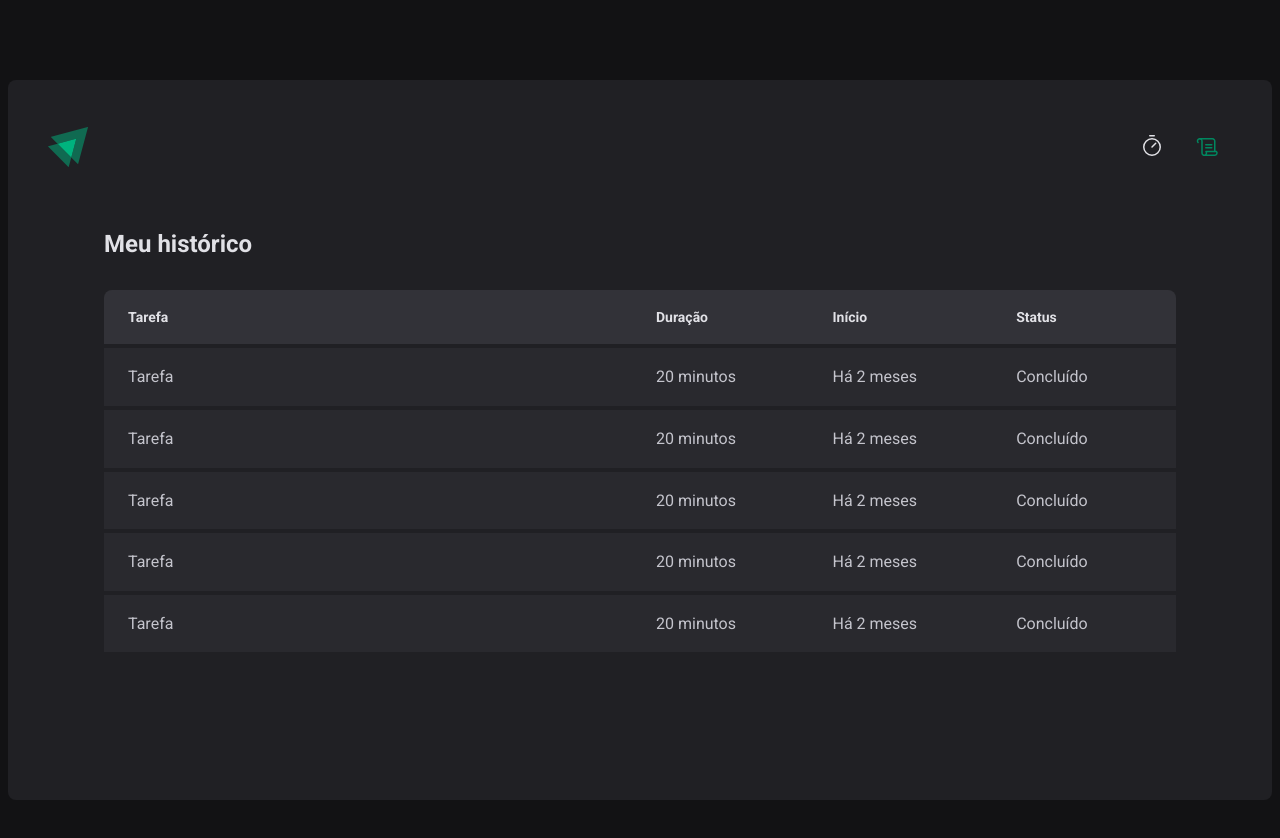
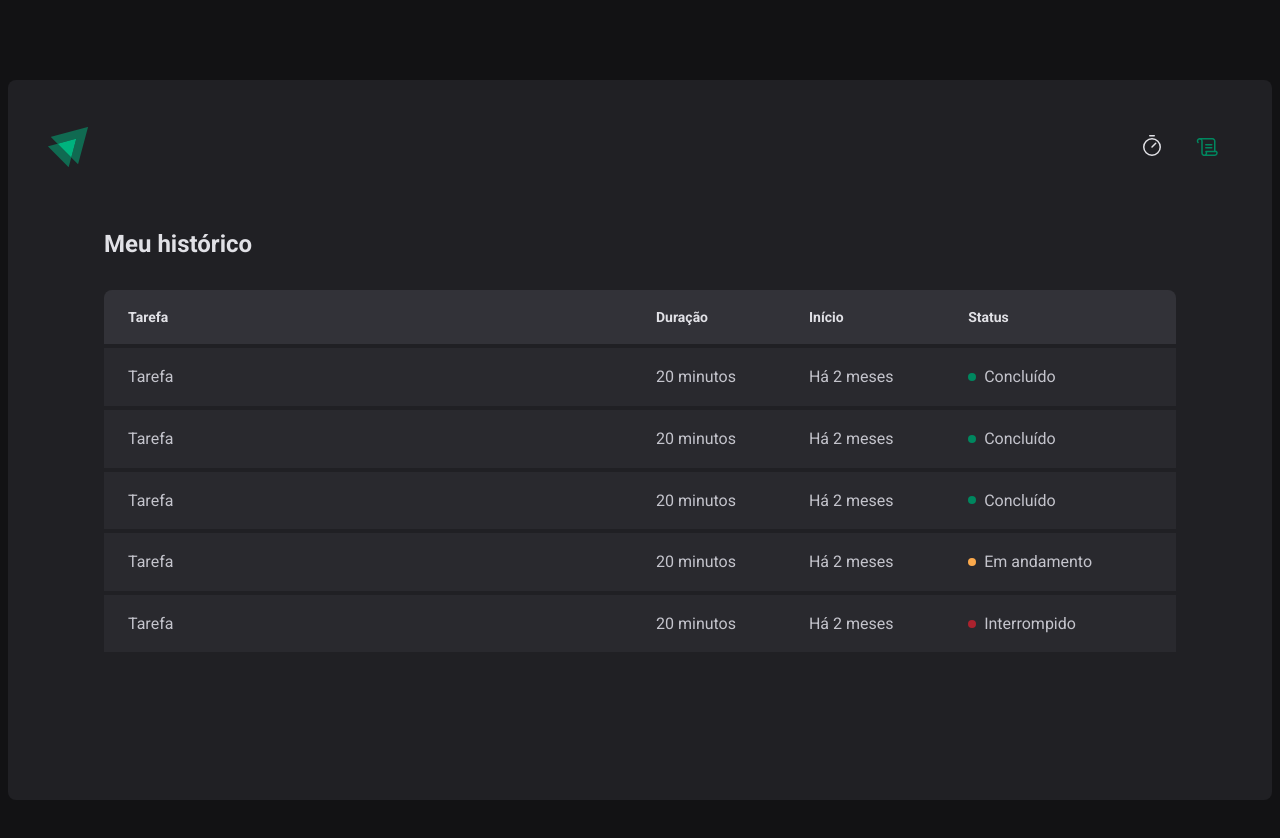
Before and after one commit to J-Breno/reactJs_rocketseat, a React (Vite) app in the folder projetos/02-ignite-timer/: page /history in a window 1280 px wide. Shown: the top 838 px of the page. Built offline with nearby package versions, Linux system fonts and the light colour scheme.

Commit message:
Componente - Status

```diff
--- a/projetos/02-ignite-timer/src/pages/History/index.tsx
+++ b/projetos/02-ignite-timer/src/pages/History/index.tsx
@@ -1,4 +1,4 @@
-import { HistoryContainer, HistoryList } from "./styles";
+import { HistoryContainer, HistoryList, Status } from "./styles";
 
 export function History() {
   return (
@@ -20,31 +20,41 @@
                 <td>Tarefa</td>
                 <td>20 minutos</td>
                 <td>Há 2 meses</td>
-                <td>Concluído</td>
+                <td>
+                  <Status statusColor="green">Concluído</Status>
+                </td>
               </tr>
               <tr>
                 <td>Tarefa</td>
                 <td>20 minutos</td>
                 <td>Há 2 meses</td>
-                <td>Concluído</td>
+                <td>
+                  <Status statusColor="green">Concluído</Status>
+                </td>
               </tr>
               <tr>
                 <td>Tarefa</td>
                 <td>20 minutos</td>
                 <td>Há 2 meses</td>
-                <td>Concluído</td>
+                <td>
+                  <Status statusColor="green">Concluído</Status>
+                </td>
               </tr>
               <tr>
                 <td>Tarefa</td>
                 <td>20 minutos</td>
                 <td>Há 2 meses</td>
-                <td>Concluído</td>
+                <td>
+                  <Status statusColor="yellow">Em andamento</Status>
+                </td>
               </tr>
               <tr>
                 <td>Tarefa</td>
                 <td>20 minutos</td>
                 <td>Há 2 meses</td>
-                <td>Concluído</td>
+                <td>
+                  <Status statusColor="red">Interrompido</Status>
+                </td>
               </tr>
             </tbody>
           </table>
--- a/projetos/02-ignite-timer/src/pages/History/styles.ts
+++ b/projetos/02-ignite-timer/src/pages/History/styles.ts
@@ -8,9 +8,9 @@
 
   h1 {
     font-size: 1.5rem;
-        color: ${props => props.theme["gray-100"]}
+    color: ${(props) => props.theme["gray-100"]};
   }
-`
+`;
 
 export const HistoryList = styled.div`
   flex: 1;
@@ -23,10 +23,10 @@
     min-width: 600px;
 
     th {
-            background: ${props => props.theme["gray-600"]};
+      background: ${(props) => props.theme["gray-600"]};
       padding: 1rem;
       text-align: left;
-            color: ${props => props.theme["gray-100"]};
+      color: ${(props) => props.theme["gray-100"]};
       font-size: 0.875rem;
       line-height: 1.6;
 
@@ -38,13 +38,12 @@
       &:last-child {
         border-top-right-radius: 8px;
         padding-right: 1.5rem;
-
       }
     }
 
     td {
-            background: ${props => props.theme["gray-700"]};
-            border-top: 4px solid ${props => props.theme["gray-800"]};
+      background: ${(props) => props.theme["gray-700"]};
+      border-top: 4px solid ${(props) => props.theme["gray-800"]};
       padding: 1rem;
       font-size: 0%.875rem;
       line-height: 1.6;
@@ -59,4 +58,28 @@
       }
     }
   }
-`
+`;
+
+const STATUS_COLORS = {
+  yellow: "yellow-500",
+  green: "green-500",
+  red: "red-500",
+} as const;
+
+interface StatusProps {
+  statusColor: keyof typeof STATUS_COLORS;
+}
+
+export const Status = styled.span<StatusProps>`
+  display: flex;
+  align-items: center;
+  gap: 0.5rem;
+
+  &::before {
+    content: "";
+    width: 0.5rem;
+    height: 0.5rem;
+    border-radius: 9999px;
+    background: ${(props) => props.theme[STATUS_COLORS[props.statusColor]]};
+  }
+`;
```
Lines whose indentation alone changed are shown as unchanged.
